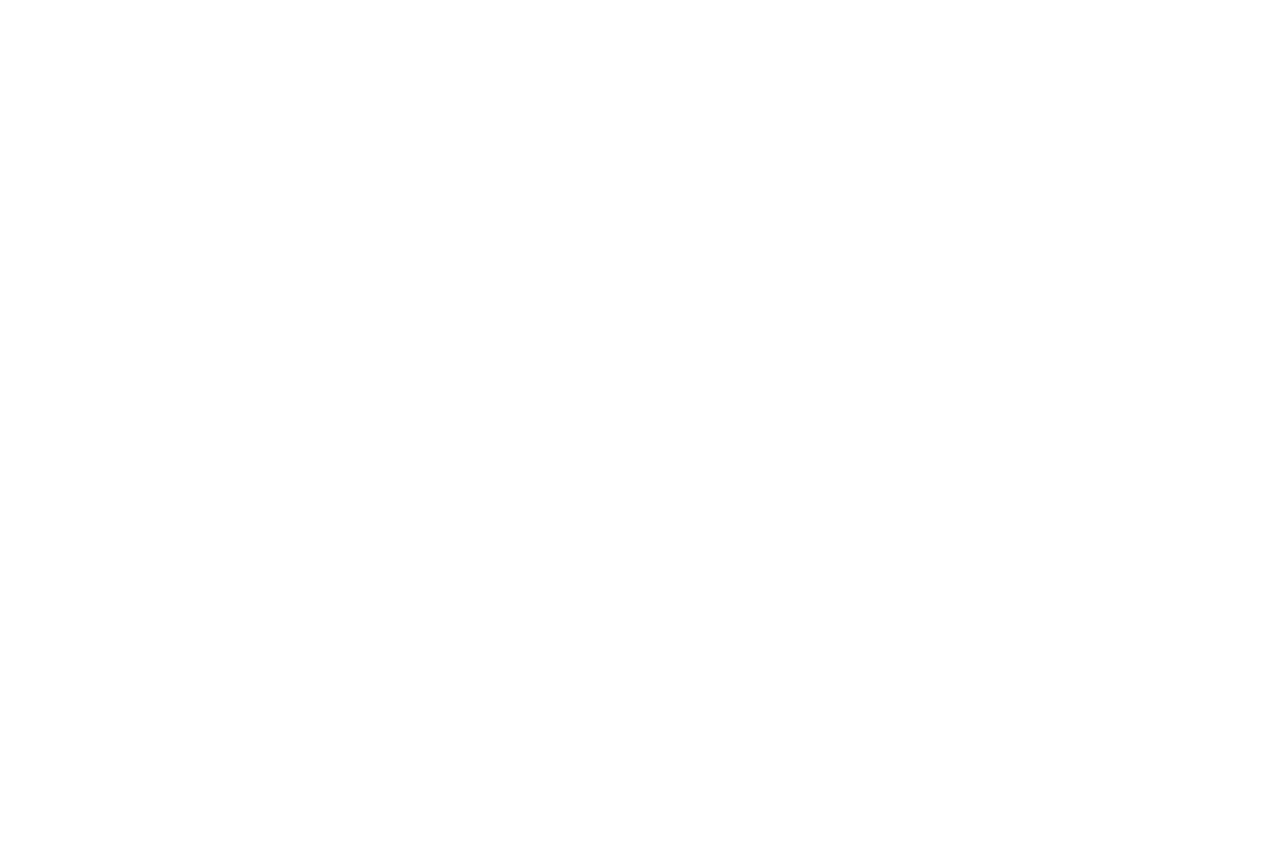
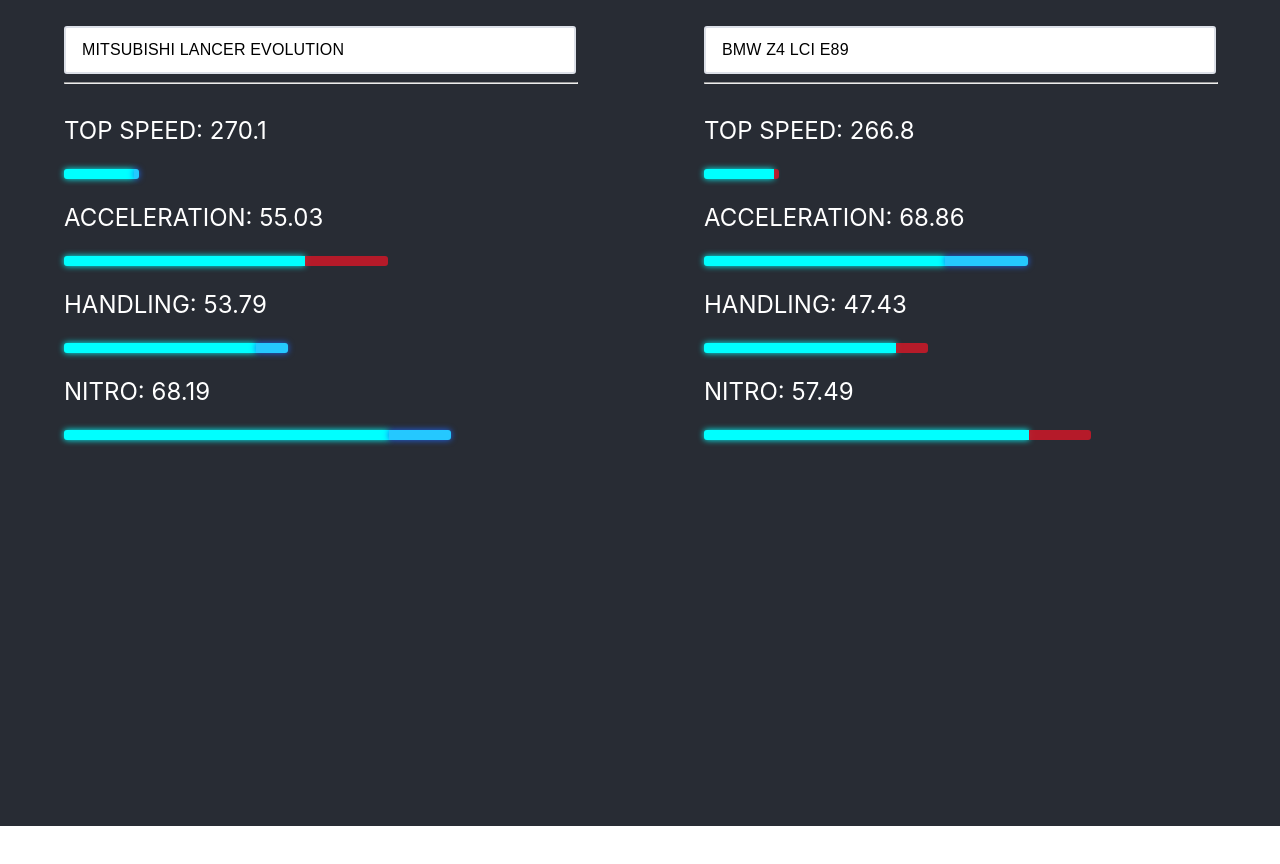
Before and after one commit to moarteavietii/asphalt, a plain HTML site: page dist/index.html in a window 1280 px wide. Before the commit the page ends 800 px from the top, so only its background shows below. Drawn offline with Linux system fonts and the light colour scheme; the site is published under a folder, as on GitHub Pages, so addresses that start at the root find nothing; a web font is replaced by a local one.

Commit message:
fix path

```diff
--- a/dist/index.html
+++ b/dist/index.html
@@ -5,8 +5,8 @@
 
     <meta name="viewport" content="width=device-width, initial-scale=1.0" />
     <title>Vite + React + TS</title>
-    <script type="module" crossorigin src="/assets/index-DFngE2jA.js"></script>
-    <link rel="stylesheet" crossorigin href="/assets/index-DtSACIkZ.css">
+    <script type="module" crossorigin src="assets/index-DFngE2jA.js"></script>
+    <link rel="stylesheet" crossorigin href="assets/index-DtSACIkZ.css">
   </head>
   <body>
     <div id="root"></div>
```
